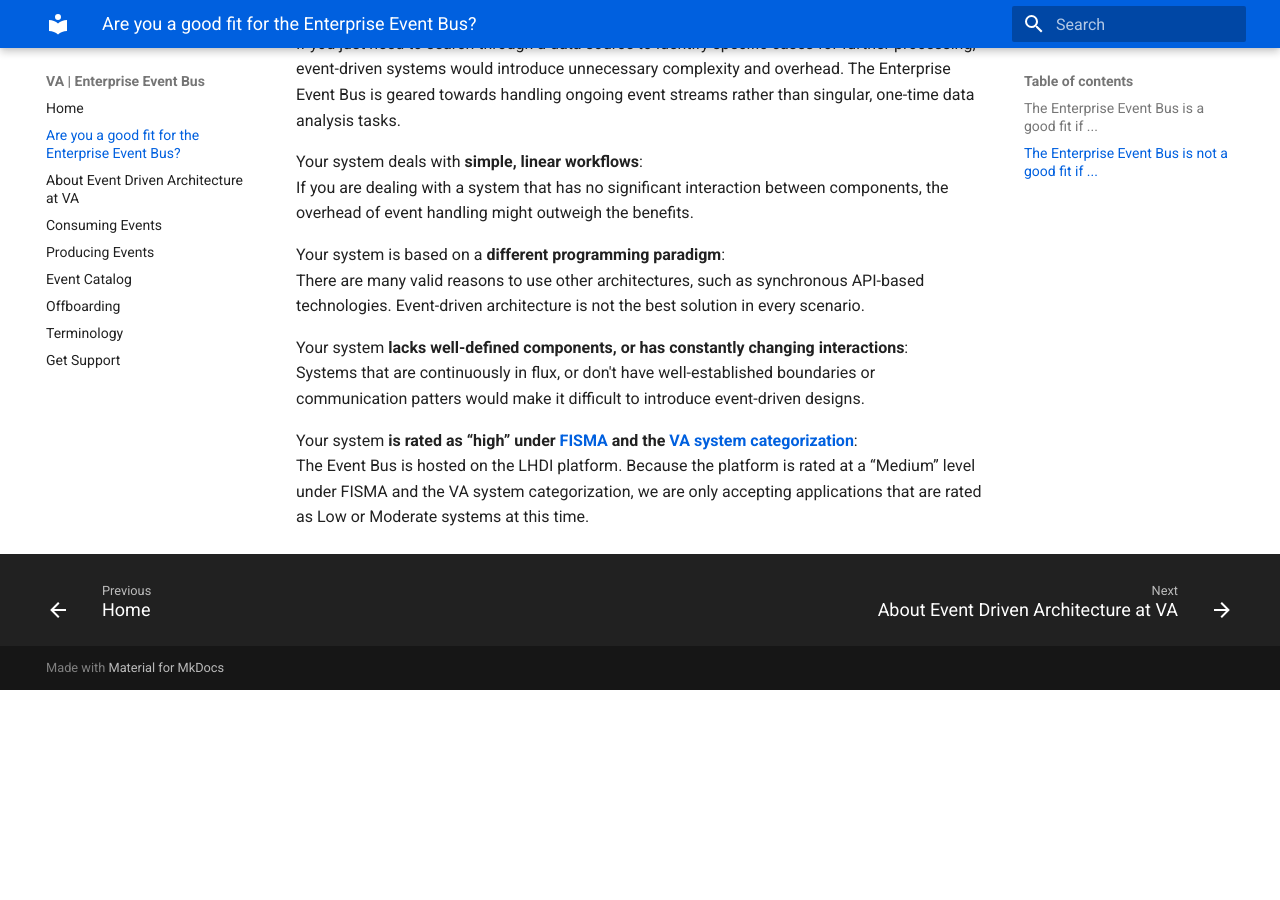
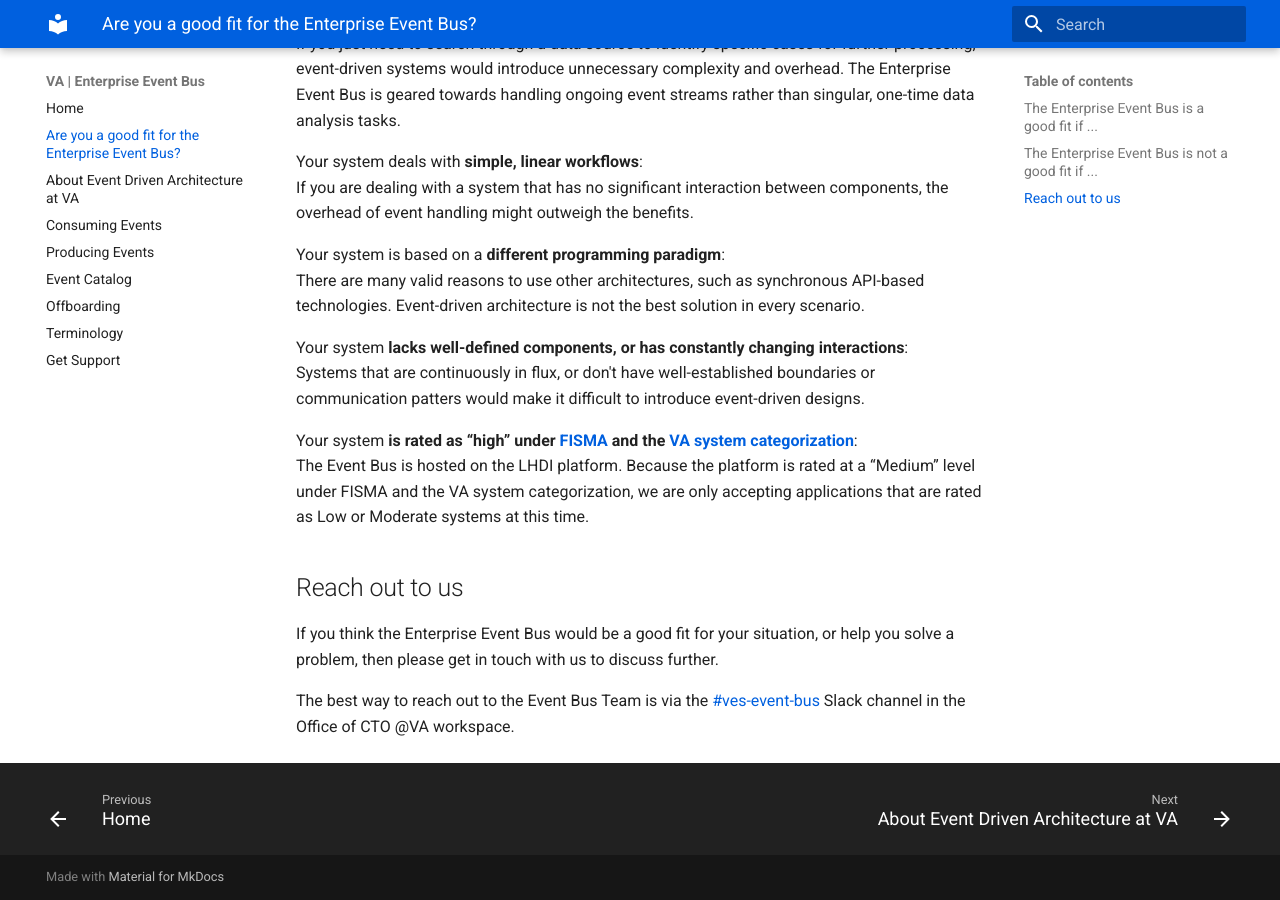
Before and after one commit to department-of-veterans-affairs/ves-event-bus-developer-portal, an MkDocs documentation site: the page built from docs/get-started.md, in a window 1280 px wide and 900 px high, scrolled down 1137 px. Built offline with MkDocs 1.6.1 and Material for MkDocs 9.7.7, drawn with Linux system fonts in a browser that asks for light colours; before the commit the page ends 1827 px from its top, so only the background shows below that.

Commit message:
adding reach out section

```diff
--- a/docs/get-started.md
+++ b/docs/get-started.md
@@ -39,3 +39,8 @@
 
 Your system **is rated as “high” under [FISMA](https://security.cms.gov/learn/federal-information-security-management-act-fisma) and the [VA system categorization](https://jubilant-succotash-m55rqe7.pages.github.io/categorization/)**:<br/>
 The Event Bus is hosted on the LHDI platform. Because the platform is rated at a “Medium” level under FISMA and the VA system categorization, we are only accepting applications that are rated as Low or Moderate systems at this time.
+
+## Reach out to us
+If you think the Enterprise Event Bus would be a good fit for your situation, or help you solve a problem, then please get in touch with us to discuss further.
+
+The best way to reach out to the Event Bus Team is via the [#ves-event-bus](https://dsva.slack.com/archives/C042ZQ7JUAX) Slack channel in the Office of CTO @VA workspace.
```
